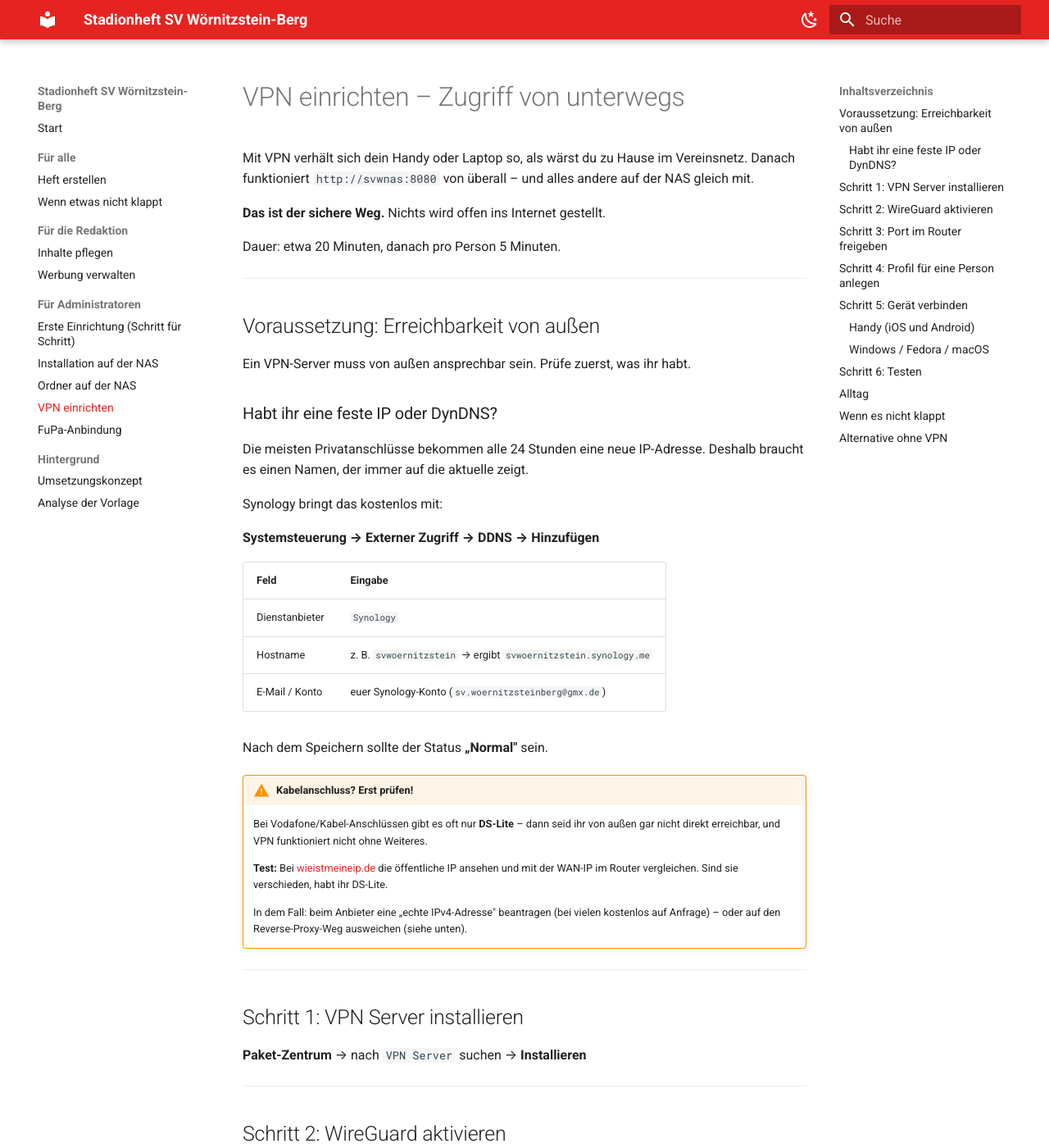
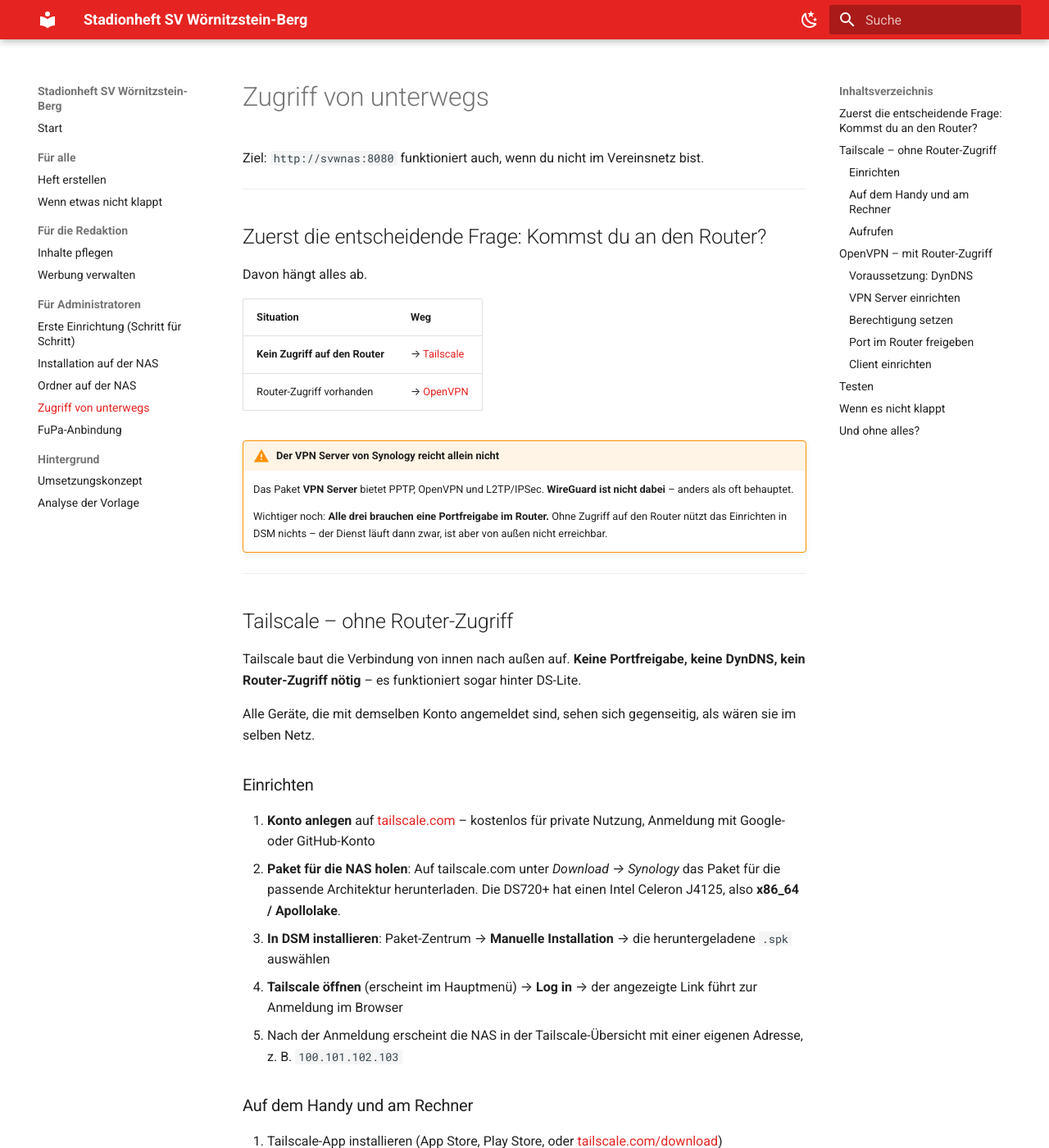
Before and after one commit to habersatterdan/stadionheft-svw, an MkDocs documentation site: the page built from docs/VPN_EINRICHTEN.md, in a window 1280 px wide and 1400 px high. Shown: the whole window at 82% size. Built offline with MkDocs 1.6.1 and Material for MkDocs 9.7.7, drawn with Linux system fonts in a browser that asks for light colours; some of the changed text lies outside the part shown.

Commit message:
Korrektur: kein WireGuard im Synology VPN Server; Test ohne Weboberflaeche
Ein Screenshot der laufenden Installation hat gezeigt, dass das Paket
"VPN Server" nur PPTP, OpenVPN und L2TP/IPSec anbietet. Meine Anleitung
beschrieb WireGuard mit QR-Code -- das gibt es dort nicht. Komplett
ueberarbeitet.

Wichtiger noch: Alle drei Verfahren brauchen eine Portfreigabe im Router.
Wer keinen Router-Zugriff hat, kommt damit nicht weiter, egal wie gut er
DSM konfiguriert. Die Doku fuehrt jetzt zuerst diese Frage und verzweigt:

  ohne Router-Zugriff -> Tailscale (baut von innen nach aussen auf,
                         keine Portfreigabe, funktioniert auch hinter
                         DS-Lite)
  mit Router-Zugriff  -> OpenVPN mit DynDNS und UDP 1194

Der Tailscale-Teil ist als nicht selbst verifiziert gekennzeichnet -- er
stammt aus deren Dokumentation, nicht aus einem Test auf dieser NAS.
PPTP steht ausdruecklich als "nicht verwenden" drin.

Neu ausserdem: "App ohne Weboberflaeche testen". Solange kein Tunnel
steht, ist Port 8080 von aussen nicht erreichbar -- pruefen laesst sich
die Anwendung trotzdem, ueber den Aufgabenplaner mit

    docker exec stadionheft python -m stadionheft.cli erstellen ...

Das fertige PDF erscheint danach in der Dateistation, die auch aus dem
Internet erreichbar ist. Damit ist die ganze Kette pruefbar, ohne einen
einzigen Port zu oeffnen.

Co-Authored-By: Claude Opus 5 <noreply@anthropic.com>
Claude-Session: https://claude.ai/code/session_01J3K3ZiRofBvMtJbYB3sHFp

````diff
--- a/docs/ERSTE_EINRICHTUNG.md
+++ b/docs/ERSTE_EINRICHTUNG.md
@@ -198,14 +198,17 @@ Nichts weiter nötig. Adresse weitergeben, fertig. Am Handy lohnt sich
 
 ### Von unterwegs – der sichere Weg
 
-Über **VPN**. Eigene Schritt-für-Schritt-Anleitung:
-**[VPN einrichten](VPN_EINRICHTEN.md)**
+Über einen VPN-Tunnel. Eigene Anleitung:
+**[Zugriff von unterwegs](VPN_EINRICHTEN.md)**
 
-Kurz: DDNS einrichten, VPN Server installieren, WireGuard aktivieren, einen
-einzigen UDP-Port im Router freigeben, je Gerät ein Profil per QR-Code.
+Welcher Weg passt, hängt an einer Frage:
 
-Wer sich per VPN verbindet, erreicht die App wie zu Hause – und alles andere
-auf der NAS gleich mit.
+* **Kein Zugriff auf den Router?** → Tailscale. Braucht keine Portfreigabe.
+* **Router-Zugriff vorhanden?** → OpenVPN aus dem Paket „VPN Server", dazu
+  DynDNS und eine Freigabe von UDP 1194.
+
+Wer verbunden ist, erreicht die App wie zu Hause – und alles andere auf der
+NAS gleich mit.
 
 !!! danger "Nicht einfach den Port im Router freigeben"
     Die App hat im Auslieferungszustand keine Anmeldung. Wer die Adresse
@@ -227,6 +230,84 @@ auf der NAS gleich mit.
 
     QuickConnect hilft hier übrigens nicht – es leitet nur DSM-eigene
     Dienste weiter, keine Container-Ports.
+
+---
+
+## App ohne Weboberflaeche testen
+
+Solange du nicht im Vereinsnetz bist und noch kein Tunnel steht, kommst du
+nicht an Port 8080. **Prüfen kannst du die App trotzdem** – über den
+Aufgabenplaner. Der läuft auf der NAS und ist über DSM erreichbar, also auch
+aus dem Internet.
+
+Damit siehst du, ob Konfiguration, Werbung, Daten und PDF-Erzeugung
+zusammenspielen – ohne einen einzigen Port zu öffnen.
+
+### Schritt 1: Aufgabe anlegen
+
+**Systemsteuerung → Aufgabenplaner → Erstellen → Geplante Aufgabe →
+Benutzerdefiniertes Skript**
+
+| Reiter | Einstellung |
+|---|---|
+| Allgemein → Aufgabenname | `Stadionheft Test` |
+| Allgemein → Benutzer | `root` |
+| Zeitplan | Häkchen bei „Aktiviert" **entfernen** – die Aufgabe soll nur von Hand laufen |
+| Aufgabeneinstellungen → Benutzerdefiniertes Skript | siehe unten |
+
+Als Skript:
+
+```bash
+docker exec stadionheft python -m stadionheft.cli erstellen --mannschaften herren1
+```
+
+Zusätzlich bei **Aufgabeneinstellungen** den Haken setzen bei
+**„Ausführungsdetails per E-Mail senden"** und deine Adresse eintragen –
+dann bekommst du die komplette Ausgabe zugeschickt.
+
+### Schritt 2: Ausführen
+
+Aufgabe markieren → oben **Ausführen** → bestätigen.
+
+### Schritt 3: Ergebnis ansehen
+
+**In der Dateistation:** In `SVW/Stadionheft/Saison 26-27/05_Ausgaben` sollte
+jetzt eine PDF-Datei liegen, z. B. `20260809_WaB_Druck.pdf`. Die kannst du
+direkt herunterladen und ansehen.
+
+**Im Protokoll:** Aufgabenplaner → Aufgabe markieren → **Aktion → Ergebnis
+anzeigen**. Dort steht dieselbe Ausgabe wie auf einer Kommandozeile:
+
+```
+Herren 1: nächstes Spiel SV Wörnitzstein-Berg - SG Alerheim am 09.08.2026
+Anzeige „bayern-fcn-freundschaftsspiel" ist seit dem 01.08.2026 abgelaufen ...
+Stadionheft erstellt : /app/daten/05_ausgaben/20260809_WaB_Druck.pdf
+Seiten               : 24
+```
+
+### Weitere nützliche Befehle
+
+Dasselbe Verfahren, nur anderes Skript:
+
+```bash
+# Prueft Konfiguration, Ordner und Wappen -- erzeugt nichts
+docker exec stadionheft python -m stadionheft.cli pruefen
+```
+
+```bash
+# Testet die FuPa-Verbindung und legt die Rohantworten ab
+docker exec stadionheft python -m stadionheft.cli probe-fupa
+```
+
+```bash
+# Alle aktiven Mannschaften auf einmal
+docker exec stadionheft python -m stadionheft.cli erstellen
+```
+
+!!! tip "Die Aufgabe darf stehen bleiben"
+    Sie ist deaktiviert und läuft nie von selbst. Als Notfallknopf ist sie
+    praktisch: Sollte die Weboberfläche einmal klemmen, lässt sich ein Heft
+    darüber trotzdem erzeugen.
 
 ---
 
--- a/docs/VPN_EINRICHTEN.md
+++ b/docs/VPN_EINRICHTEN.md
@@ -1,160 +1,150 @@
-# VPN einrichten – Zugriff von unterwegs
+# Zugriff von unterwegs
 
-Mit VPN verhält sich dein Handy oder Laptop so, als wärst du zu Hause im
-Vereinsnetz. Danach funktioniert `http://svwnas:8080` von überall – und alles
-andere auf der NAS gleich mit.
-
-**Das ist der sichere Weg.** Nichts wird offen ins Internet gestellt.
-
-Dauer: etwa 20 Minuten, danach pro Person 5 Minuten.
+Ziel: `http://svwnas:8080` funktioniert auch, wenn du nicht im Vereinsnetz
+bist.
 
 ---
 
-## Voraussetzung: Erreichbarkeit von außen
+## Zuerst die entscheidende Frage: Kommst du an den Router?
 
-Ein VPN-Server muss von außen ansprechbar sein. Prüfe zuerst, was ihr habt.
+Davon hängt alles ab.
 
-### Habt ihr eine feste IP oder DynDNS?
+| Situation | Weg |
+|---|---|
+| **Kein Zugriff auf den Router** | → [Tailscale](#tailscale-ohne-router-zugriff) |
+| Router-Zugriff vorhanden | → [OpenVPN](#openvpn-mit-router-zugriff) |
 
-Die meisten Privatanschlüsse bekommen alle 24 Stunden eine neue IP-Adresse.
-Deshalb braucht es einen Namen, der immer auf die aktuelle zeigt.
+!!! warning "Der VPN Server von Synology reicht allein nicht"
+    Das Paket **VPN Server** bietet PPTP, OpenVPN und L2TP/IPSec.
+    **WireGuard ist nicht dabei** – anders als oft behauptet.
 
-Synology bringt das kostenlos mit:
+    Wichtiger noch: **Alle drei brauchen eine Portfreigabe im Router.**
+    Ohne Zugriff auf den Router nützt das Einrichten in DSM nichts – der
+    Dienst läuft dann zwar, ist aber von außen nicht erreichbar.
+
+---
+
+## Tailscale – ohne Router-Zugriff
+
+Tailscale baut die Verbindung von innen nach außen auf. **Keine
+Portfreigabe, keine DynDNS, kein Router-Zugriff nötig** – es funktioniert
+sogar hinter DS-Lite.
+
+Alle Geräte, die mit demselben Konto angemeldet sind, sehen sich
+gegenseitig, als wären sie im selben Netz.
+
+### Einrichten
+
+1. **Konto anlegen** auf [tailscale.com](https://tailscale.com) – kostenlos
+   für private Nutzung, Anmeldung mit Google- oder GitHub-Konto
+2. **Paket für die NAS holen**: Auf tailscale.com unter *Download →
+   Synology* das Paket für die passende Architektur herunterladen.
+   Die DS720+ hat einen Intel Celeron J4125, also **x86_64 / Apollolake**.
+3. **In DSM installieren**: Paket-Zentrum → **Manuelle Installation** →
+   die heruntergeladene `.spk` auswählen
+4. **Tailscale öffnen** (erscheint im Hauptmenü) → **Log in** → der
+   angezeigte Link führt zur Anmeldung im Browser
+5. Nach der Anmeldung erscheint die NAS in der Tailscale-Übersicht mit
+   einer eigenen Adresse, z. B. `100.101.102.103`
+
+### Auf dem Handy und am Rechner
+
+1. Tailscale-App installieren (App Store, Play Store, oder
+   [tailscale.com/download](https://tailscale.com/download))
+2. Mit **demselben Konto** anmelden
+3. Fertig – die NAS ist erreichbar
+
+### Aufrufen
+
+```
+http://100.101.102.103:8080
+```
+
+Die Adresse steht in der Tailscale-Übersicht. Mit aktiviertem *MagicDNS*
+geht auch `http://svwnas:8080`.
+
+!!! tip "Warum das ohne Router-Zugriff geht"
+    Beide Geräte melden sich bei einem Vermittlungsdienst und bauen die
+    Verbindung dann direkt zueinander auf – so wie ein Videoanruf
+    funktioniert, ohne dass jemand Ports freigibt.
+
+!!! note "Nicht selbst verifiziert"
+    Diese Anleitung beruht auf der Dokumentation von Tailscale, nicht auf
+    einem Test auf eurer NAS. Falls etwas abweicht, sag Bescheid.
+
+---
+
+## OpenVPN – mit Router-Zugriff
+
+Nur sinnvoll, wenn jemand an den Router kommt.
+
+### Voraussetzung: DynDNS
+
+Privatanschlüsse bekommen regelmäßig eine neue IP-Adresse. Deshalb braucht
+es einen festen Namen:
 
 **Systemsteuerung → Externer Zugriff → DDNS → Hinzufügen**
 
 | Feld | Eingabe |
 |---|---|
 | Dienstanbieter | `Synology` |
-| Hostname | z. B. `svwoernitzstein` → ergibt `svwoernitzstein.synology.me` |
-| E-Mail / Konto | euer Synology-Konto (`sv.woernitzsteinberg@gmx.de`) |
+| Hostname | z. B. `svwoernitzstein` → `svwoernitzstein.synology.me` |
+| Konto | euer Synology-Konto |
 
-Nach dem Speichern sollte der Status **„Normal"** sein.
+Status muss danach **„Normal"** sein.
 
-!!! warning "Kabelanschluss? Erst prüfen!"
-    Bei Vodafone/Kabel-Anschlüssen gibt es oft nur **DS-Lite** – dann seid ihr
-    von außen gar nicht direkt erreichbar, und VPN funktioniert nicht ohne
-    Weiteres.
+### VPN Server einrichten
 
-    **Test:** Bei [wieistmeineip.de](https://www.wieistmeineip.de) die
-    öffentliche IP ansehen und mit der WAN-IP im Router vergleichen. Sind sie
-    verschieden, habt ihr DS-Lite.
+**VPN Server → OpenVPN** – die Voreinstellungen passen:
 
-    In dem Fall: beim Anbieter eine „echte IPv4-Adresse" beantragen (bei
-    vielen kostenlos auf Anfrage) – oder auf den Reverse-Proxy-Weg ausweichen
-    (siehe unten).
+| Einstellung | Wert |
+|---|---|
+| Port | `1194` |
+| Protokoll | `UDP` |
+| Verschlüsselung | `AES-256-CBC` oder `Auto` |
+| Authentifizierung | `SHA512` |
+| **Clients Zugriff auf das LAN des Servers erlauben** | **anhaken** |
+
+Der letzte Punkt ist wichtig, sonst erreichst du nur die NAS selbst.
+
+**Übernehmen** → dann **Konfiguration exportieren** → du bekommst eine
+ZIP-Datei mit der `.ovpn`-Datei.
+
+!!! danger "PPTP nicht verwenden"
+    PPTP steht in derselben Liste, gilt aber seit Jahren als gebrochen. Die
+    Verschlüsselung lässt sich mit vertretbarem Aufwand knacken. Finger weg.
+
+### Berechtigung setzen
+
+**VPN Server → Privileg** → bei den Personen, die VPN nutzen dürfen, den
+Haken bei **OpenVPN** setzen.
+
+### Port im Router freigeben
+
+**UDP 1194** auf die NAS weiterleiten. Das ist die einzige nötige Freigabe.
+
+!!! danger "Nur diesen Port"
+    Port **8080** (die App) und Port **22** (SSH) bleiben **geschlossen**.
+
+### Client einrichten
+
+1. **OpenVPN Connect** installieren (Handy: App Store / Play Store;
+   Rechner: [openvpn.net](https://openvpn.net/client/))
+2. Die `.ovpn`-Datei importieren
+3. In der Datei die Zeile `remote YOUR_SERVER_IP 1194` auf euren
+   DynDNS-Namen ändern, also z. B.
+   `remote svwoernitzstein.synology.me 1194`
+4. Mit DSM-Benutzername und -Passwort verbinden
 
 ---
 
-## Schritt 1: VPN Server installieren
+## Testen
 
-**Paket-Zentrum** → nach `VPN Server` suchen → **Installieren**
+**Wichtig: WLAN ausschalten** und über Mobilfunk gehen – sonst bist du
+ohnehin im Heimnetz und merkst nicht, ob der Tunnel wirkt.
 
----
-
-## Schritt 2: WireGuard aktivieren
-
-**VPN Server** öffnen → links **WireGuard** → Haken bei
-**WireGuard-VPN-Server aktivieren**
-
-| Einstellung | Wert |
-|---|---|
-| Port | `51820` (Standard, so lassen) |
-| Dynamische IP-Adresse | `10.6.0.0/24` (Standard) |
-
-**Übernehmen** klicken.
-
-??? note "Warum WireGuard und nicht OpenVPN?"
-    WireGuard ist deutlich schneller, verbraucht weniger Akku und die
-    Einrichtung am Handy geht per QR-Code. OpenVPN funktioniert auch, ist aber
-    umständlicher.
-
----
-
-## Schritt 3: Port im Router freigeben
-
-Das ist die **einzige** Freigabe, die ihr braucht – und sie ist ungefährlich,
-weil dahinter nur der verschlüsselte VPN-Tunnel liegt.
-
-**FRITZ!Box:** Internet → Freigaben → Portfreigaben → **Gerät für Freigaben
-hinzufügen** → SVWNAS auswählen → **Neue Freigabe**
-
-| Feld | Wert |
-|---|---|
-| Anwendung | Andere Anwendung |
-| Bezeichnung | `WireGuard` |
-| Protokoll | **UDP** |
-| Port | `51820` bis `51820` |
-| An Port | `51820` |
-
-!!! danger "Nur diesen einen Port"
-    Port **8080** (die App) und Port **22** (SSH) bleiben **geschlossen**.
-    Die erreichst du künftig durch den VPN-Tunnel.
-
----
-
-## Schritt 4: Profil für eine Person anlegen
-
-**VPN Server → WireGuard → Peer hinzufügen**
-
-* Name: z. B. `daniel-handy` – für **jedes Gerät ein eigenes Profil**
-* **Erstellen**
-
-Danach erscheint ein **QR-Code** und ein Download-Knopf für die
-Konfigurationsdatei.
-
-!!! tip "Ein Profil je Gerät"
-    Nicht dasselbe Profil auf mehreren Geräten benutzen. So kann man den
-    Zugang einer einzelnen Person später sperren, ohne alle anderen zu stören.
-
----
-
-## Schritt 5: Gerät verbinden
-
-### Handy (iOS und Android)
-
-1. App **WireGuard** installieren (kostenlos, vom WireGuard-Entwicklerteam)
-2. In der App auf **+** → **Aus QR-Code erstellen**
-3. Den QR-Code aus DSM abfotografieren
-4. Namen vergeben, speichern
-5. Schalter umlegen – verbunden
-
-### Windows / Fedora / macOS
-
-1. WireGuard von [wireguard.com/install](https://www.wireguard.com/install/)
-   installieren (unter Fedora: `sudo dnf install wireguard-tools`)
-2. In DSM die Konfigurationsdatei herunterladen (`.conf`)
-3. In WireGuard **Tunnel importieren** → Datei auswählen
-4. **Aktivieren**
-
----
-
-## Schritt 6: Testen
-
-**Wichtig: Zum Testen das WLAN ausschalten** und über Mobilfunk gehen – sonst
-bist du ja ohnehin im Heimnetz und merkst nicht, ob das VPN wirkt.
-
-1. VPN einschalten
-2. Im Browser `http://svwnas:8080` öffnen
-
-Klappt der Name nicht, die interne IP nehmen, z. B.
-`http://192.168.178.42:8080`.
-
-!!! tip "Name funktioniert nicht?"
-    Über VPN wird der NAS-Name nicht immer aufgelöst. Zwei Möglichkeiten:
-
-    * Einfach die interne IP als Lesezeichen speichern
-    * Oder in DSM unter **VPN Server → Allgemeine Einstellungen** die NAS als
-      DNS-Server für VPN-Clients eintragen
-
----
-
-## Alltag
-
-VPN einschalten → App benutzen → VPN wieder ausschalten.
-
-Auf dem Handy sind das zwei Fingertipps. Wer die App oft nutzt, kann
-„Bei Bedarf verbinden" aktivieren – dann geht das VPN automatisch an.
+1. VPN bzw. Tailscale einschalten
+2. `http://svwnas:8080` öffnen – oder die IP-Adresse
 
 ---
 
@@ -162,33 +152,18 @@ Auf dem Handy sind das zwei Fingertipps. Wer die App oft nutzt, kann
 
 | Problem | Ursache / Lösung |
 |---|---|
-| Verbindung kommt nicht zustande | Portfreigabe prüfen: **UDP** 51820, nicht TCP |
-| Verbunden, aber NAS nicht erreichbar | Interne IP statt Name probieren |
-| Klappt im WLAN, nicht per Mobilfunk | DS-Lite-Problem – siehe Kasten oben |
-| DDNS zeigt „Fehler" | Hostname schon vergeben, anderen wählen |
-| Nach Router-Neustart tot | DDNS-Status in DSM prüfen |
+| OpenVPN verbindet nicht | Portfreigabe prüfen: **UDP** 1194, nicht TCP |
+| Verbunden, NAS nicht erreichbar | „Clients Zugriff auf das LAN erlauben" anhaken |
+| Name wird nicht gefunden | Interne IP statt Name verwenden |
+| Klappt im WLAN, nicht mobil | Anschluss ohne öffentliche IPv4 (DS-Lite) – dann Tailscale nehmen |
+| Tailscale: NAS erscheint nicht | Beide Geräte mit demselben Konto angemeldet? |
 
 ---
 
-## Alternative ohne VPN
+## Und ohne alles?
 
-Wenn VPN nicht geht (z. B. wegen DS-Lite), bleibt der Reverse Proxy:
+Solange kein Tunnel steht, ist die App von außen nicht erreichbar – das ist
+so gewollt, sie hat keine Anmeldung.
 
-1. **DSM → Anmeldeportal → Reverse Proxy** → Regel von
-   `stadionheft.svwoernitzstein.synology.me` (HTTPS, 443) auf
-   `localhost:8080`
-2. **Zertifikat** über Let's Encrypt in DSM anfordern
-3. **Passwortschutz einschalten** – in `config.yaml`:
-   ```yaml
-   zugang:
-     passwortschutz: true
-     benutzername: "svw"
-     passwort_umgebungsvariable: "STADIONHEFT_PASSWORT"
-   ```
-   Das Passwort im Container Manager unter **Umgebung** setzen.
-4. Port **443** im Router freigeben
-
-!!! warning "Punkt 3 ist nicht optional"
-    Ohne Passwortschutz stünde die App offen im Internet. Der Schutz wirkt
-    nur zusammen mit HTTPS aus Punkt 2 – über eine unverschlüsselte
-    Verbindung wären die Zugangsdaten mitlesbar.
+Du kannst sie trotzdem **prüfen**, ohne sie zu öffnen: siehe
+[Erste Einrichtung → App ohne Weboberfläche testen](ERSTE_EINRICHTUNG.md#app-ohne-weboberflaeche-testen).
--- a/mkdocs.yml
+++ b/mkdocs.yml
@@ -54,7 +54,7 @@ nav:
       - Erste Einrichtung (Schritt für Schritt): ERSTE_EINRICHTUNG.md
       - Installation auf der NAS: INSTALLATION_NAS.md
       - Ordner auf der NAS: NAS_ORDNERSTRUKTUR.md
-      - VPN einrichten: VPN_EINRICHTEN.md
+      - Zugriff von unterwegs: VPN_EINRICHTEN.md
       - FuPa-Anbindung: fupa.md
   - Hintergrund:
       - Umsetzungskonzept: KONZEPT.md
````
Also changed, not shown: docs/INSTALLATION_NAS.md (+13 -4 lines).
